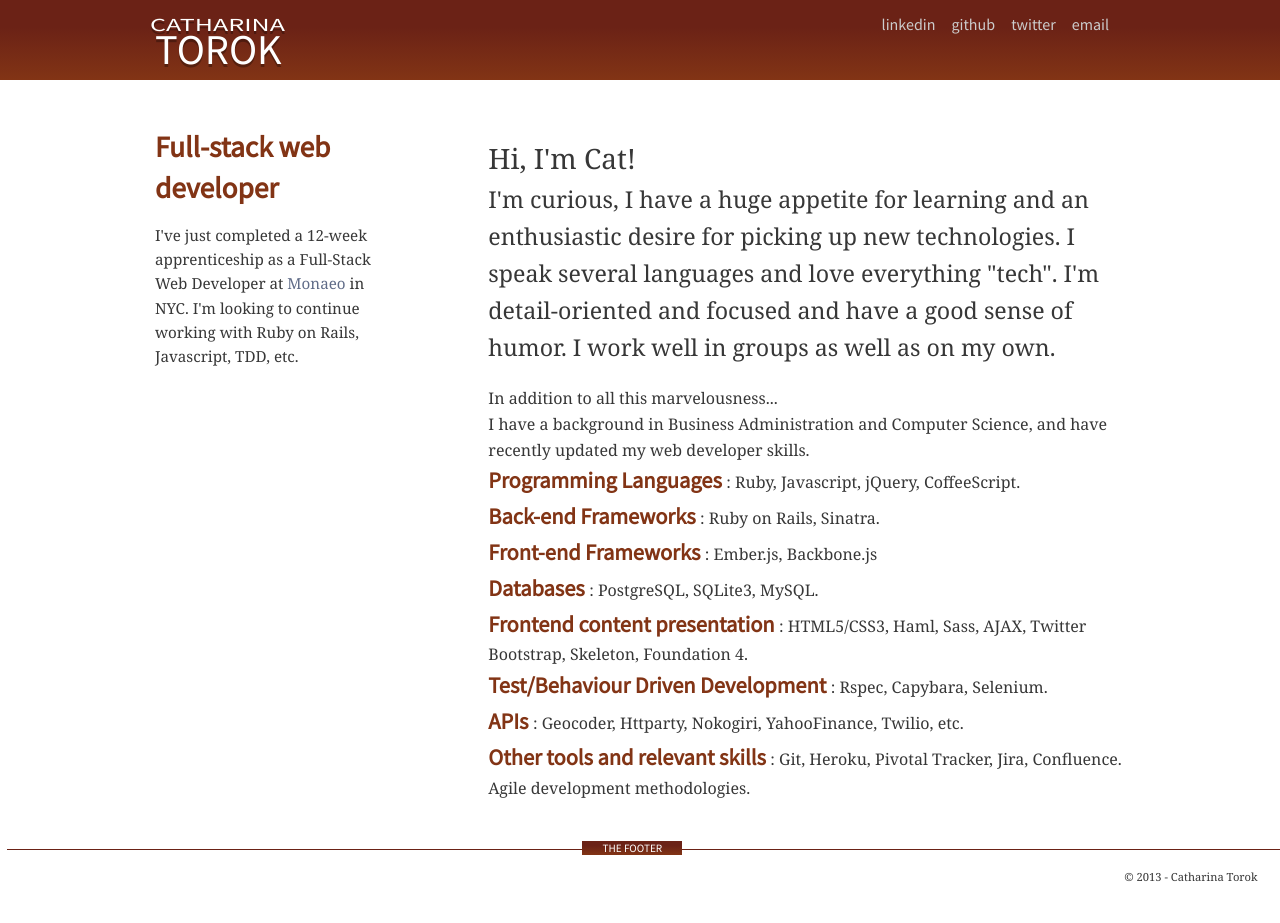
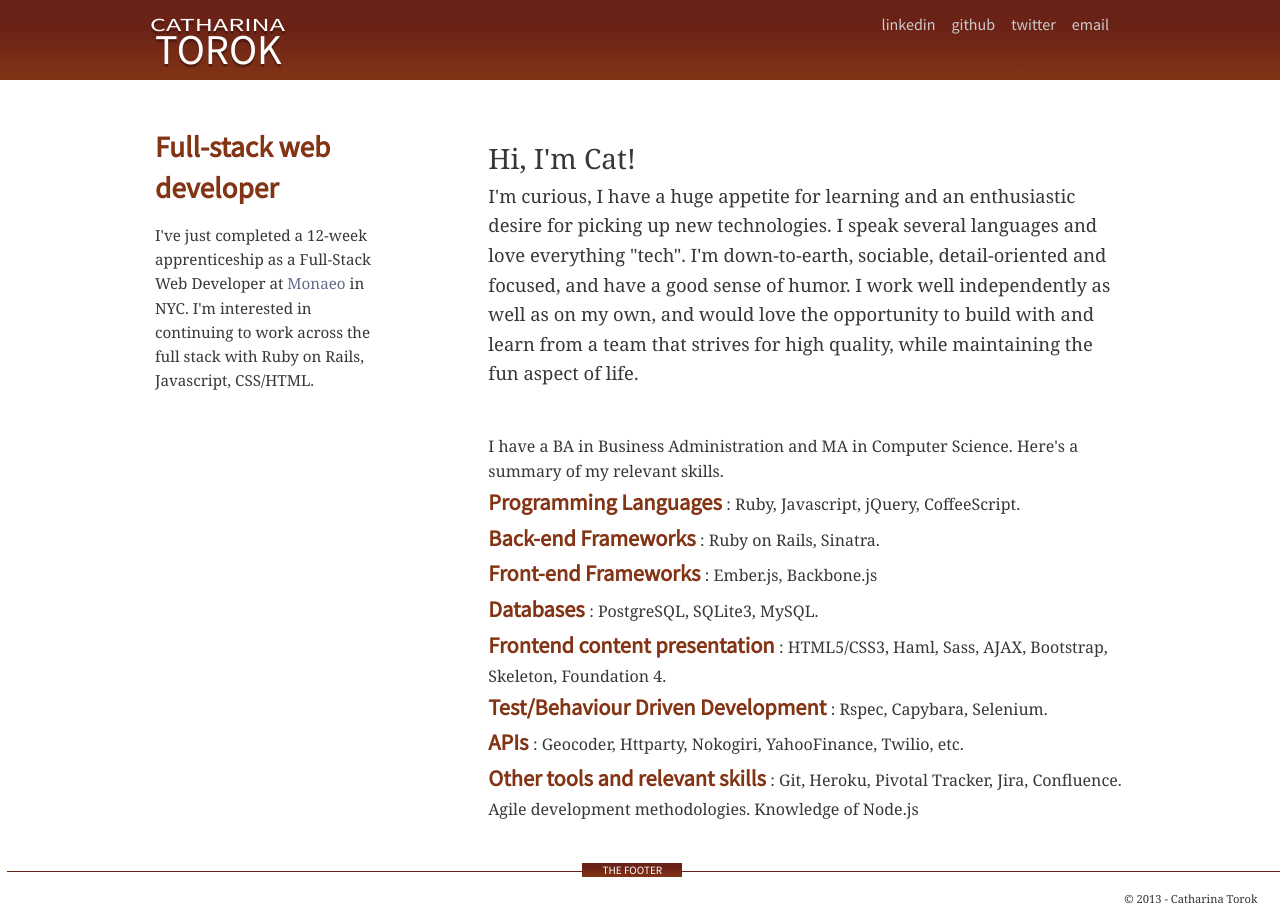
Before and after one commit to ctorok/ctorok.github.com, a plain HTML site: page index.html in a window 1280 px wide. Before the commit the page ends 901 px from the top, so only its background shows below. Drawn offline with Linux system fonts and the light colour scheme; a web font is replaced by a local one.

Commit message:
change index, update 09/10/2013

```diff
--- a/index.html
+++ b/index.html
@@ -61,17 +61,17 @@
 
         <div class="large-3 columns">
           <h4 class="text-stroke font-sourcesans">Full-stack web developer</h4>
-          <p>I've just completed a 12-week apprenticeship as a Full-Stack Web Developer at <a href="http://www.monaeo.com">Monaeo</a> in NYC. I'm looking to continue working with Ruby on Rails, Javascript, TDD, etc.</p>
+          <p>I've just completed a 12-week apprenticeship as a Full-Stack Web Developer at <a href="http://www.monaeo.com">Monaeo</a> in NYC. I'm interested in continuing to work across the full stack with Ruby on Rails, Javascript, CSS/HTML.</p>
         </div>
         <div class="large-8 columns">
           <br />
            <p>
             <span class="special">Hi, I'm Cat! </span><br />
-            <span class="special_less">I'm curious, I have a huge appetite for learning and an enthusiastic desire for picking up new technologies. I speak several languages and love everything "tech". I'm detail-oriented and focused and have a good sense of humor. I work well in groups as well as on my own.</span>
+            <span class="special_less">I'm curious, I have a huge appetite for learning and an enthusiastic desire for picking up new technologies.  I speak several languages and love everything "tech".  I'm down-to-earth, sociable, detail-oriented and focused, and have a good sense of humor.  I work well independently as well as on my own, and would love the opportunity to build with and learn from a team that strives for high quality, while maintaining the fun aspect of life.</span>
           </p>
           <p>
-            In addition to all this marvelousness...<br />
-            I have a background in Business Administration and Computer Science, and have recently updated my web developer skills. <br />
+            <br />
+            I have a BA in Business Administration and MA in Computer Science. Here's a summary of my relevant skills.<br />
             <span class="text-stroke font-sourcesans">
               Programming Languages
             </span>: Ruby, Javascript, jQuery, CoffeeScript.<br />
@@ -86,7 +86,7 @@
             </span>: PostgreSQL, SQLite3, MySQL. <br />
             <span class="text-stroke font-sourcesans">
               Frontend content presentation
-            </span>: HTML5/CSS3, Haml, Sass, AJAX, Twitter Bootstrap, Skeleton, Foundation 4. <br />
+            </span>: HTML5/CSS3, Haml, Sass, AJAX, Bootstrap, Skeleton, Foundation 4. <br />
             <span class="text-stroke font-sourcesans">
               Test/Behaviour Driven Development
             </span>: Rspec, Capybara, Selenium. <br />
@@ -95,7 +95,7 @@
             </span>: Geocoder, Httparty, Nokogiri, YahooFinance, Twilio, etc.<br />
             <span class="text-stroke font-sourcesans">
               Other tools and relevant skills
-            </span>: Git, Heroku, Pivotal Tracker, Jira, Confluence. Agile development methodologies.
+            </span>: Git, Heroku, Pivotal Tracker, Jira, Confluence. Agile development methodologies. Knowledge of Node.js
           </p>
         </div> <!-- end of large-8 columns -->
     </div> <!-- end of main -->
--- a/stylesheets/main.css
+++ b/stylesheets/main.css
@@ -251,7 +251,7 @@ h4 {
 
 .large-8.columns p span.special_less {
 
-   font-size: 145%;
+   font-size: 115%;
 }
 
 
```
